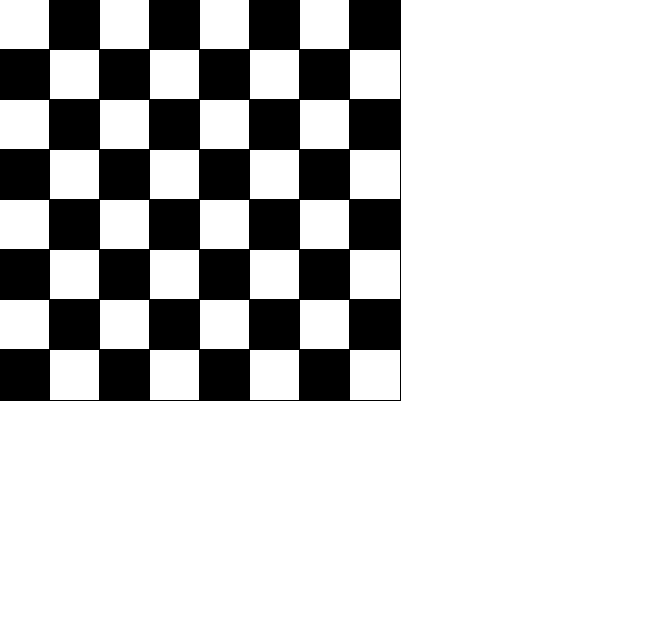
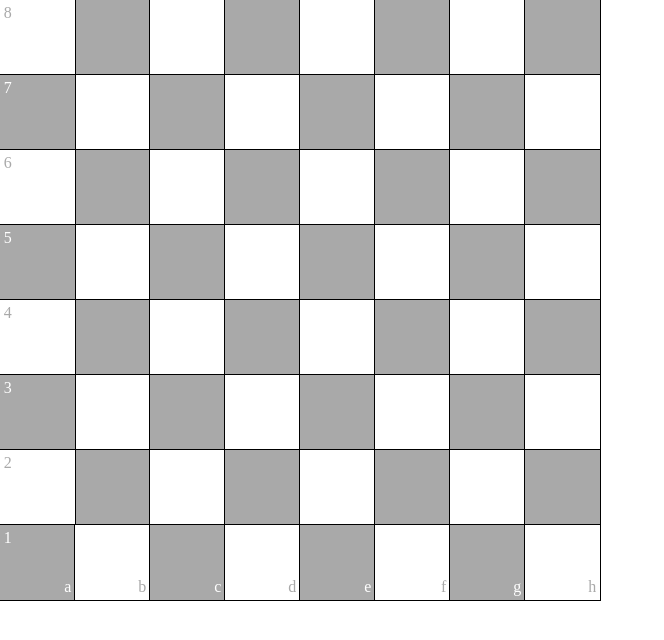
Before and after one commit to AmazingAndrewM1/SimpleChess, a plain HTML site: page index.html in a window 1280 px wide. Shown: the whole page, without its empty margins (0-664 px from the left). Drawn offline with Linux system fonts and the light colour scheme.

Commit message:
The row and column labels are visible and defined by CSS properties to be in their respective locations all the time.

```diff
--- a/board.js
+++ b/board.js
@@ -1,22 +1,67 @@
-const board = document.getElementById("board");
+class Board{
+    static #NUM_ROWS = 8;
+    static #NUM_COLUMNS = 8;
+    static #NUM_SQUARES = this.#NUM_ROWS * this.#NUM_COLUMNS;
+
+    constructor(){
+        let arr = Array(Board.#NUM_ROWS);
+        for (let r = 0; r < Board.#NUM_ROWS; ++r){
+            arr[r] = Array(Board.#NUM_COLUMNS);
+            for (let c = 0; c < Board.#NUM_COLUMNS; ++c){
+                arr[r][c] = r + c;
+            }
+        }
+        console.log(arr);
+    }
+
+    static getNumRows(){
+        return this.#NUM_ROWS;
+    }
+
+    static getNumColumns(){
+        return this.#NUM_COLUMNS;
+    }
+
+    static getNumSquares(){
+        return this.#NUM_SQUARES;
+    }
+}
+
+const board = new Board();
+
+const frontEndBoard = document.getElementById("board");
 
 let isLight = true;
-for (let r = 0; r < 8; ++r){
-    let boardRow = document.createElement("div");
-    boardRow.classList.add("row");
-    for (let c = 0; c < 8; ++c){
-        let boardSquare = document.createElement("div");
-        boardSquare.classList.add("square");
+for (let r = 0; r < Board.getNumRows(); ++r){
+    for (let c = 0; c < Board.getNumColumns(); ++c){
+        let square = document.createElement("div");
+        square.classList.add("square");
         if (isLight){
-            boardSquare.classList.add("light");
+            square.classList.add("light");
             isLight = false;
         }
         else{
-            boardSquare.classList.add("dark");
+            square.classList.add("dark");
             isLight = true;
         }
-        boardRow.appendChild(boardSquare);
+        frontEndBoard.appendChild(square);
     }
     isLight = !isLight;
-    board.appendChild(boardRow);
 }
+
+let charCode1 = "1".charCodeAt(0);
+let squares = frontEndBoard.childNodes;
+for (let r = 0, i = 0; r < Board.getNumRows(); ++r, i += Board.getNumRows()){
+    let label = document.createElement("div");
+    label.classList.add("label", "row");
+    label.innerHTML = String.fromCharCode(charCode1 + Board.getNumRows() - r - 1);
+    squares[i].appendChild(label);
+}
+
+let charCodea = "a".charCodeAt(0);
+for (let c = 0; c < Board.getNumColumns(); ++c){
+    let columnLabel = document.createElement("div");
+    columnLabel.classList.add("label", "column");
+    columnLabel.innerHTML = String.fromCharCode(charCodea + c);
+    squares[Board.getNumSquares() - Board.getNumColumns() + c].appendChild(columnLabel);
+}
--- a/styles.css
+++ b/styles.css
@@ -4,31 +4,53 @@ body{
 }
 
 #board{
-    --board-size: min(50vw, 50vh);
+    --board-size: min(75vw, 75vh);
     width: var(--board-size);
     height: var(--board-size);
     display: flex;
-    flex-direction: column;
+    flex-direction: row;
+    flex-wrap: wrap;
     gap: 0px;
-}
-
-#board > div{
-    display: flex;
-    flex-direction: row;
-    width: 100%;
-    height: 12.5%;
 }
 
 .square{
     width: 12.5%;
-    height: 100%;
+    height: 12.5%;
     outline: solid 1px black;
 }
 
-.light{
+.square.light{
     background-color: white;
 }
 
-.dark{
-    background-color: black;
+.square.dark{
+    background-color: darkgray;
 }
+
+/* Link to position to top-left and top-right of container: https://techstacker.com/put-elements-bottom-container-css/ */
+.square:has(> .label){
+    position: relative;
+}
+
+.label{
+    margin: 5%;
+    position: absolute;
+}
+
+.square.light > .label{
+    color: darkgray;
+}
+
+.square.dark > .label{
+    color: white;
+}
+
+.label.row{
+    top: 0px;
+    left: 0px;
+}
+
+.label.column{
+    bottom: 0px;
+    right: 0px;
+}
```
